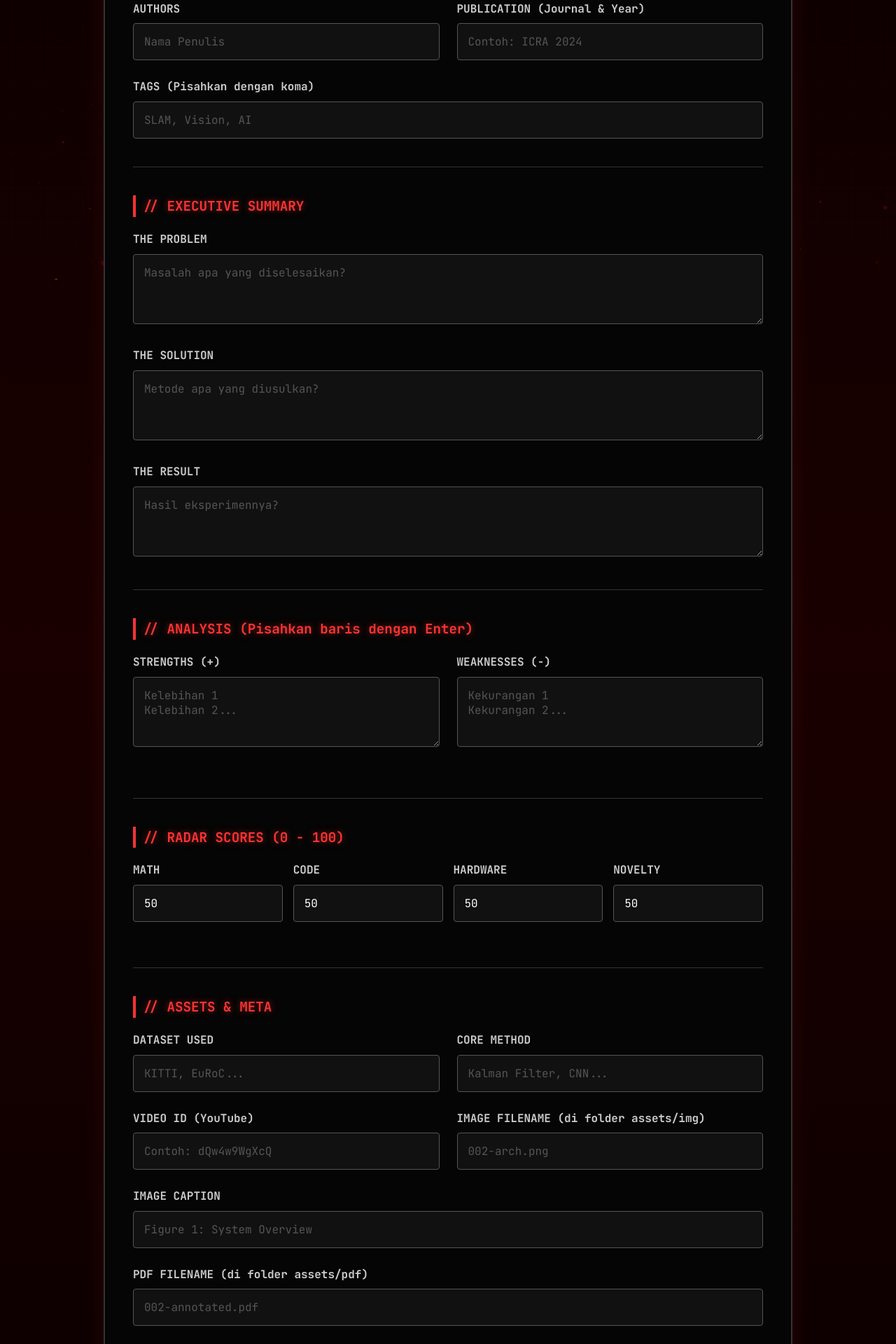
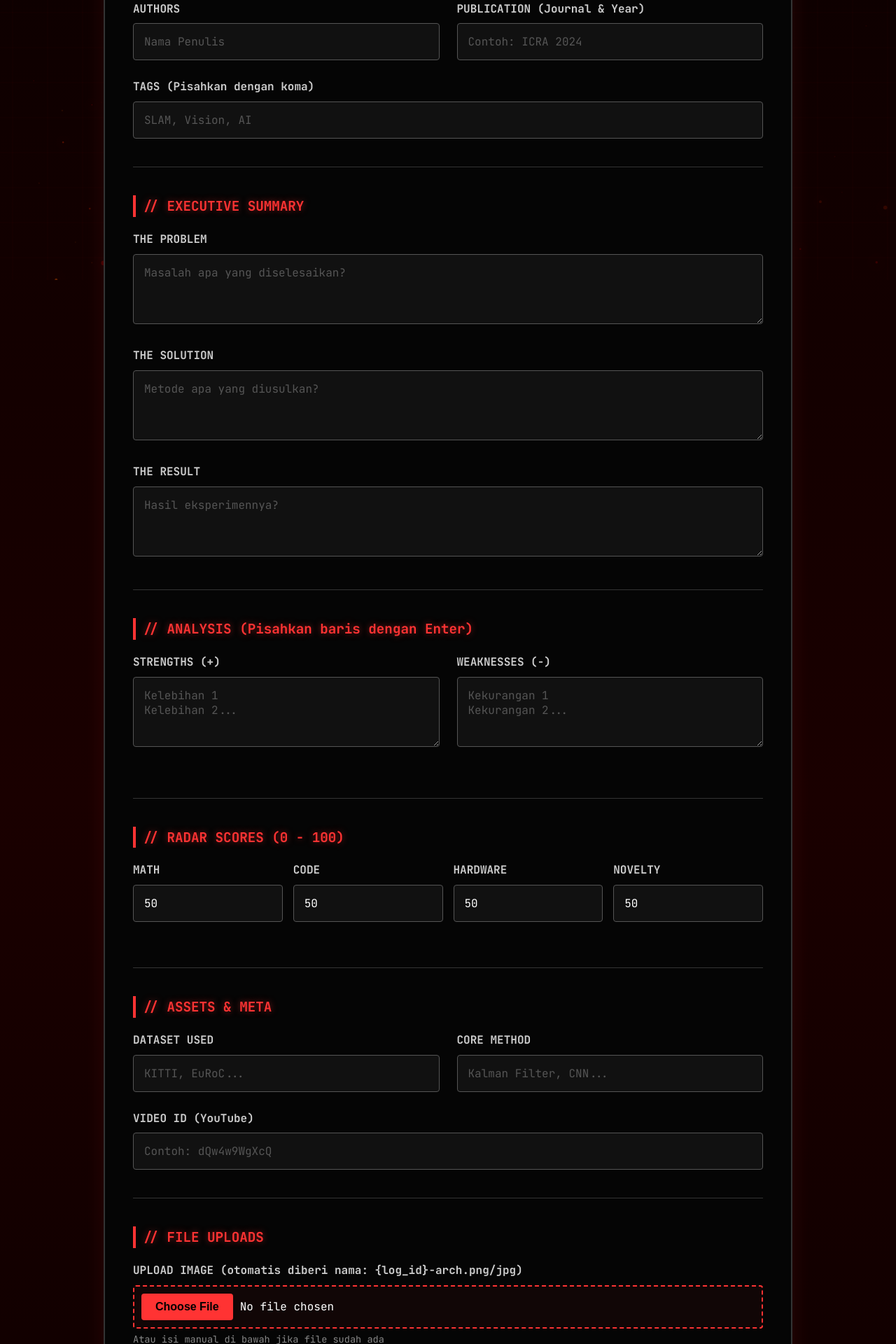
Before and after one commit to Gra-Labs/Research-Log, a Flask app: page / in a window 1280 px wide. Shown: the part 400-2320 px from the top of the page at 70% size. Run offline with Flask 3, Linux system fonts and the light colour scheme.

Commit message:
fix paper generator upload automaticly

```diff
--- a/app.py
+++ b/app.py
@@ -1,8 +1,22 @@
 from flask import Flask, render_template, request, redirect, url_for
 import json
 import os
+from werkzeug.utils import secure_filename
 
 app = Flask(__name__)
+
+# Configuration for file uploads
+UPLOAD_FOLDER_IMG = 'assets/img'
+UPLOAD_FOLDER_PDF = 'assets/pdf'
+ALLOWED_IMAGE_EXTENSIONS = {'png', 'jpg', 'jpeg', 'gif', 'webp'}
+ALLOWED_PDF_EXTENSIONS = {'pdf'}
+
+app.config['UPLOAD_FOLDER_IMG'] = UPLOAD_FOLDER_IMG
+app.config['UPLOAD_FOLDER_PDF'] = UPLOAD_FOLDER_PDF
+app.config['MAX_CONTENT_LENGTH'] = 16 * 1024 * 1024  # Max 16MB per file
+
+def allowed_file(filename, allowed_extensions):
+    return '.' in filename and filename.rsplit('.', 1)[1].lower() in allowed_extensions
 
 # Fungsi untuk menghitung titik polygon Radar Chart
 def calculate_radar_points(math, code, hw, novelty):
@@ -21,10 +35,35 @@ def index():
 @app.route('/generate', methods=['POST'])
 def generate():
     data = request.form
+    log_id = data['log_id']
+
+    # Handle Image Upload
+    image_filename = data.get('image_file', '')  # Manual input
+    if 'image_upload' in request.files:
+        image_file = request.files['image_upload']
+        if image_file and image_file.filename != '' and allowed_file(image_file.filename, ALLOWED_IMAGE_EXTENSIONS):
+            # Get file extension
+            file_ext = image_file.filename.rsplit('.', 1)[1].lower()
+            # Create filename with log_id prefix
+            image_filename = f"{log_id}-arch.{file_ext}"
+            # Save file
+            os.makedirs(UPLOAD_FOLDER_IMG, exist_ok=True)
+            image_file.save(os.path.join(UPLOAD_FOLDER_IMG, image_filename))
+
+    # Handle PDF Upload
+    pdf_filename = data.get('pdf_file', '')  # Manual input
+    if 'pdf_upload' in request.files:
+        pdf_file = request.files['pdf_upload']
+        if pdf_file and pdf_file.filename != '' and allowed_file(pdf_file.filename, ALLOWED_PDF_EXTENSIONS):
+            # Create filename with log_id prefix
+            pdf_filename = f"{log_id}-annotated.pdf"
+            # Save file
+            os.makedirs(UPLOAD_FOLDER_PDF, exist_ok=True)
+            pdf_file.save(os.path.join(UPLOAD_FOLDER_PDF, pdf_filename))
 
     # 1. Siapkan Data
     paper_data = {
-        "log_id": data['log_id'],
+        "log_id": log_id,
         "filename": data['filename'],
         "title": data['title'],
         "authors": data['authors'],
@@ -44,9 +83,9 @@ def generate():
         "dataset": data['dataset'],
         "method_tech": data['method_tech'],
         "video_id": data['video_id'],
-        "image_file": data['image_file'],
+        "image_file": image_filename,
         "image_caption": data['image_caption'],
-        "pdf_file": data['pdf_file'],
+        "pdf_file": pdf_filename,
         "bibtex": data['bibtex']
     }
 
@@ -72,6 +111,15 @@ def generate():
     db.append(paper_data)
     with open(json_path, 'w') as f:
         json.dump(db, f, indent=4)
+
+    # Prepare upload info for success page
+    upload_info = []
+    if image_filename:
+        upload_info.append(f"📷 Image: {image_filename}")
+    if pdf_filename:
+        upload_info.append(f"📄 PDF: {pdf_filename}")
+
+    upload_status = "<br>".join(upload_info) if upload_info else "No files uploaded"
 
     # Return stylish success page
     return f"""
@@ -291,7 +339,10 @@ def generate():
         <div class="file-path">
             <strong>FILENAME:</strong> {data['filename']}<br>
             <strong>PAPER ID:</strong> #{data['log_id']}<br>
-            <strong>TITLE:</strong> {data['title'][:50]}{'...' if len(data['title']) > 50 else ''}
+            <strong>TITLE:</strong> {data['title'][:50]}{'...' if len(data['title']) > 50 else ''}<br>
+            <br>
+            <strong>FILES UPLOADED:</strong><br>
+            {upload_status}
         </div>
 
         <div class="buttons">
@@ -379,8 +430,9 @@ def generate():
             ctx.clearRect(0, 0, canvas.width, canvas.height);
             particles.forEach(particle => {{
                 particle.update();
-                particle.draw();
-            }});
+    os.makedirs('reviews', exist_ok=True)
+    os.makedirs('assets/img', exist_ok=True)
+    os.makedirs('assets/pdf', exist_ok=True
             requestAnimationFrame(animate);
         }}
 
--- a/templates/form.html
+++ b/templates/form.html
@@ -178,12 +178,61 @@
 
         /* Placeholder color correction */
         ::placeholder { color: #555; opacity: 1; }
+
+        /* --- FILE INPUT STYLING --- */
+        input[type="file"] {
+            cursor: pointer;
+            padding: 12px;
+            background: rgba(255, 51, 51, 0.05) !important;
+            border: 2px dashed #ff3333 !important;
+            transition: all 0.3s;
+        }
+
+        input[type="file"]:hover {
+            background: rgba(255, 51, 51, 0.1) !important;
+            border-color: #ff0000 !important;
+            box-shadow: 0 0 15px rgba(255, 51, 51, 0.3);
+        }
+
+        input[type="file"]::-webkit-file-upload-button {
+            background: #ff3333;
+            color: #000;
+            border: none;
+            padding: 10px 20px;
+            cursor: pointer;
+            font-weight: bold;
+            margin-right: 10px;
+            border-radius: 4px;
+            transition: all 0.3s;
+        }
+
+        input[type="file"]::-webkit-file-upload-button:hover {
+            background: #ff0000;
+            box-shadow: 0 0 10px rgba(255, 51, 51, 0.5);
+        }
+
+        small {
+            display: block;
+            color: #888;
+            font-size: 0.85rem;
+            margin-top: 5px;
+        }
+
+        #imagePreview img {
+            border-radius: 8px;
+            animation: fadeIn 0.5s ease-in;
+        }
+
+        @keyframes fadeIn {
+            from { opacity: 0; transform: scale(0.95); }
+            to { opacity: 1; transform: scale(1); }
+        }
     </style>
 </head>
 <body>
     <div class="container">
-        <h1>[+] RONIN LOG GENERATOR</h1>
-        <form action="/generate" method="POST">
+        <h1>[+] PAPER LOG GENERATOR</h1>
+        <form action="/generate" method="POST" enctype="multipart/form-data">
 
             <div class="row">
                 <div class="form-group">
@@ -264,23 +313,33 @@
                 <div class="form-group"><label>DATASET USED</label><input type="text" name="dataset" placeholder="KITTI, EuRoC..."></div>
                 <div class="form-group"><label>CORE METHOD</label><input type="text" name="method_tech" placeholder="Kalman Filter, CNN..."></div>
             </div>
-            <div class="row">
             <div class="form-group">
                 <label>VIDEO ID (YouTube)</label>
                 <input type="text" name="video_id" placeholder="Contoh: dQw4w9WgXcQ">
             </div>
+
+            <hr>
+
+            <h3>// FILE UPLOADS</h3>
             <div class="form-group">
-                    <label>IMAGE FILENAME (di folder assets/img)</label>
-                    <input type="text" name="image_file" placeholder="002-arch.png">
+                <label>UPLOAD IMAGE (otomatis diberi nama: {log_id}-arch.png/jpg)</label>
+                <input type="file" name="image_upload" accept="image/*" onchange="previewImage(event)" style="background: rgba(255,255,255,0.05); border: 1px dashed #ff3333; padding: 10px;">
+                <small style="color: #888; display: block; margin-top: 5px;">Atau isi manual di bawah jika file sudah ada</small>
+                <input type="text" name="image_file" placeholder="Manual: 002-arch.png (opsional)" style="margin-top: 10px;">
+                <div id="imagePreview" style="margin-top: 10px; max-width: 300px;"></div>
             </div>
-            </div>
+
             <div class="form-group">
                 <label>IMAGE CAPTION</label>
                 <input type="text" name="image_caption" placeholder="Figure 1: System Overview">
             </div>
+
             <div class="form-group">
-                <label>PDF FILENAME (di folder assets/pdf)</label>
-                <input type="text" name="pdf_file" placeholder="002-annotated.pdf">
+                <label>UPLOAD PDF (otomatis diberi nama: {log_id}-annotated.pdf)</label>
+                <input type="file" name="pdf_upload" accept=".pdf" onchange="showPdfName(event)" style="background: rgba(255,255,255,0.05); border: 1px dashed #ff3333; padding: 10px;">
+                <small style="color: #888; display: block; margin-top: 5px;">Atau isi manual di bawah jika file sudah ada</small>
+                <input type="text" name="pdf_file" placeholder="Manual: 002-annotated.pdf (opsional)" style="margin-top: 10px;">
+                <div id="pdfInfo" style="margin-top: 10px; color: #0f0;"></div>
             </div>
             <div class="form-group">
                 <label>BIBTEX CODE</label>
@@ -374,6 +433,39 @@
         }
 
         animate();
+
+        // Image Preview Function
+        function previewImage(event) {
+            const file = event.target.files[0];
+            const preview = document.getElementById('imagePreview');
+
+            if (file) {
+                const reader = new FileReader();
+                reader.onload = function(e) {
+                    preview.innerHTML = `
+                        <img src="${e.target.result}" style="max-width: 100%; border: 2px solid #ff3333; box-shadow: 0 0 20px rgba(255,51,51,0.5);">
+                        <p style="color: #0f0; margin-top: 10px; font-size: 0.9rem;">
+                            ✓ File: ${file.name} (${(file.size / 1024).toFixed(2)} KB)
+                        </p>
+                    `;
+                }
+                reader.readAsDataURL(file);
+            } else {
+                preview.innerHTML = '';
+            }
+        }
+
+        // PDF Info Function
+        function showPdfName(event) {
+            const file = event.target.files[0];
+            const info = document.getElementById('pdfInfo');
+
+            if (file) {
+                info.innerHTML = `✓ PDF Selected: ${file.name} (${(file.size / 1024).toFixed(2)} KB)`;
+            } else {
+                info.innerHTML = '';
+            }
+        }
     </script>
 </body>
 </html>
```
Also changed, not shown: FILE_UPLOAD_GUIDE.md (added, +188 -0 lines), upload-test.html (added, +141 -0 lines), README.md, 1 other file. Lines whose indentation alone changed are shown as unchanged.
